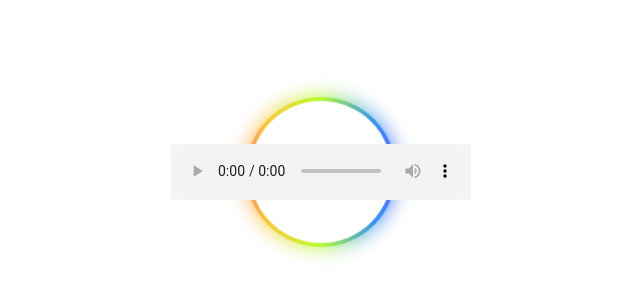
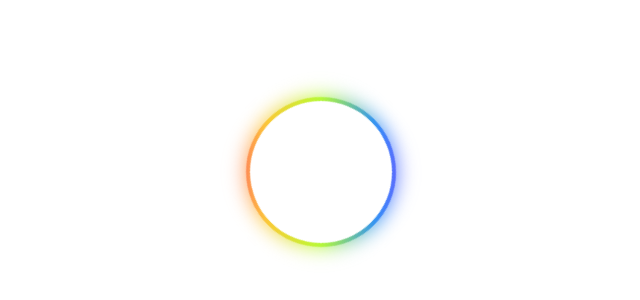
Before and after one commit to xyeres/front-end-interview-challenges, a website: page components/circle-gradient.html in a window 1280 px wide. Shown: the part 228-528 px from the top of the page, without its empty margins (319-959 px from the left). Drawn offline with Linux system fonts and the light colour scheme.

Commit message:
Organize repo

```diff
--- a/components/circle-gradient.html
+++ b/components/circle-gradient.html
@@ -22,7 +22,7 @@
   <div class="container">
     <div class="loader"></div>
     <div class="inner">
-      <audio class="scale" src="#" controls>
+
     </div>
   </div>
 </body>
--- /dev/null
+++ b/utlities/todo/cloneDeep.js
@@ -0,0 +1 @@
+// TODO
--- a/utlities/convertKeys.js
+++ b/utlities/todo/convertKeys.js
@@ -1 +1,2 @@
+// TODO
 // Convert all keys within an object into snake_case/camelCase
--- /dev/null
+++ b/utlities/todo/debouce.js
@@ -0,0 +1 @@
+// TODO
--- /dev/null
+++ b/utlities/todo/groupBy.js
@@ -0,0 +1 @@
+// TODO
--- a/utlities/querySelectorAll.js
+++ b/utlities/todo/querySelectorAll.js
@@ -1 +1,2 @@
+// TODO
 // implement document.querySelectorAll (limited to just tags selectors)
```
Also changed, not shown: data-structures/sets.js (+8 -1 lines), README.md, components/stars-css-only.css (renamed from components/stars.css.only.css), components/stars-css-only.html (renamed from components/stars.css.only.html), components/tabs.html (deleted), games/tic-tac-toe.js (deleted), utlities/cloneDeep.js (deleted), utlities/debouce.js (deleted), utlities/groupBy.js (deleted).
